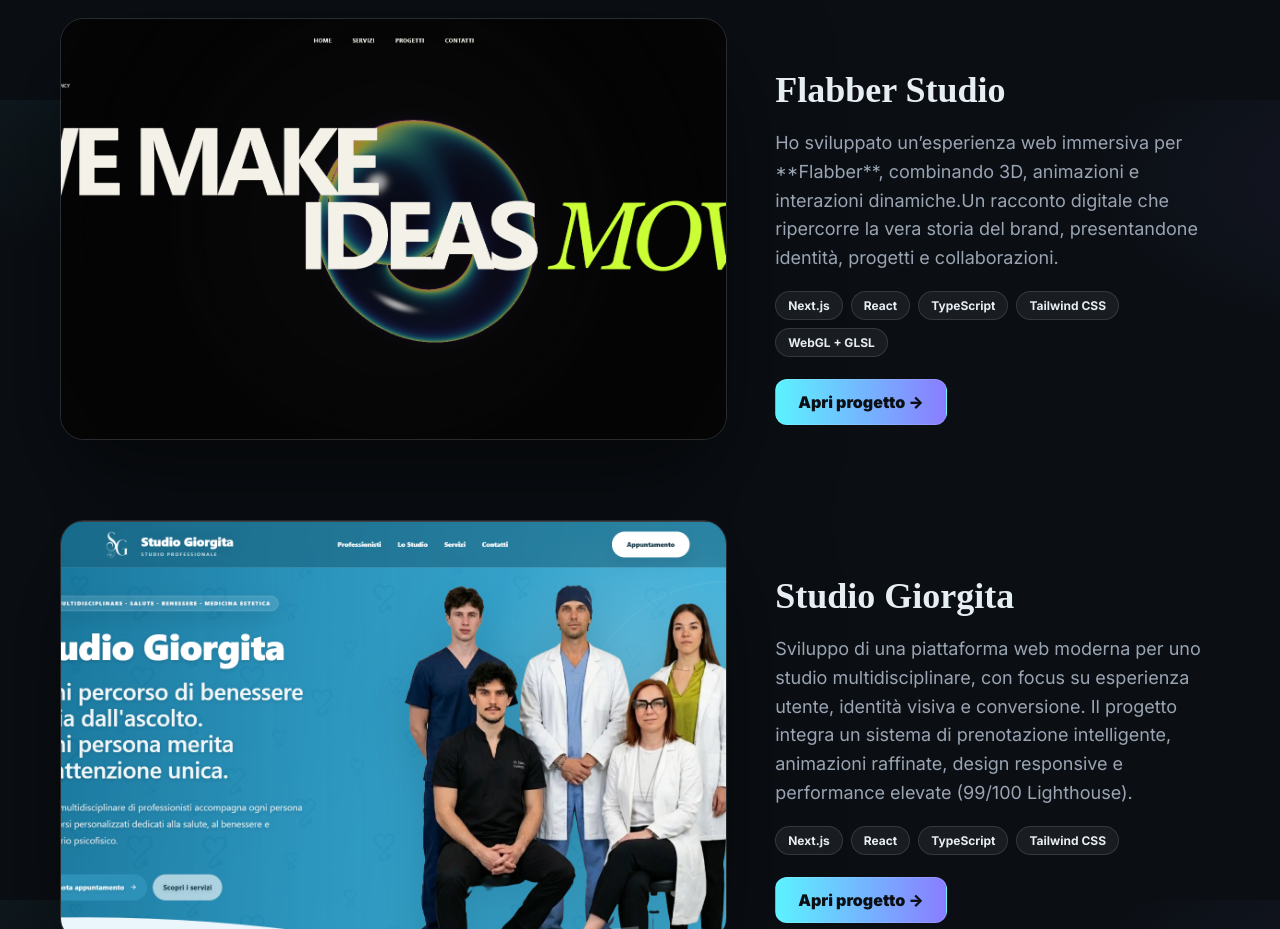
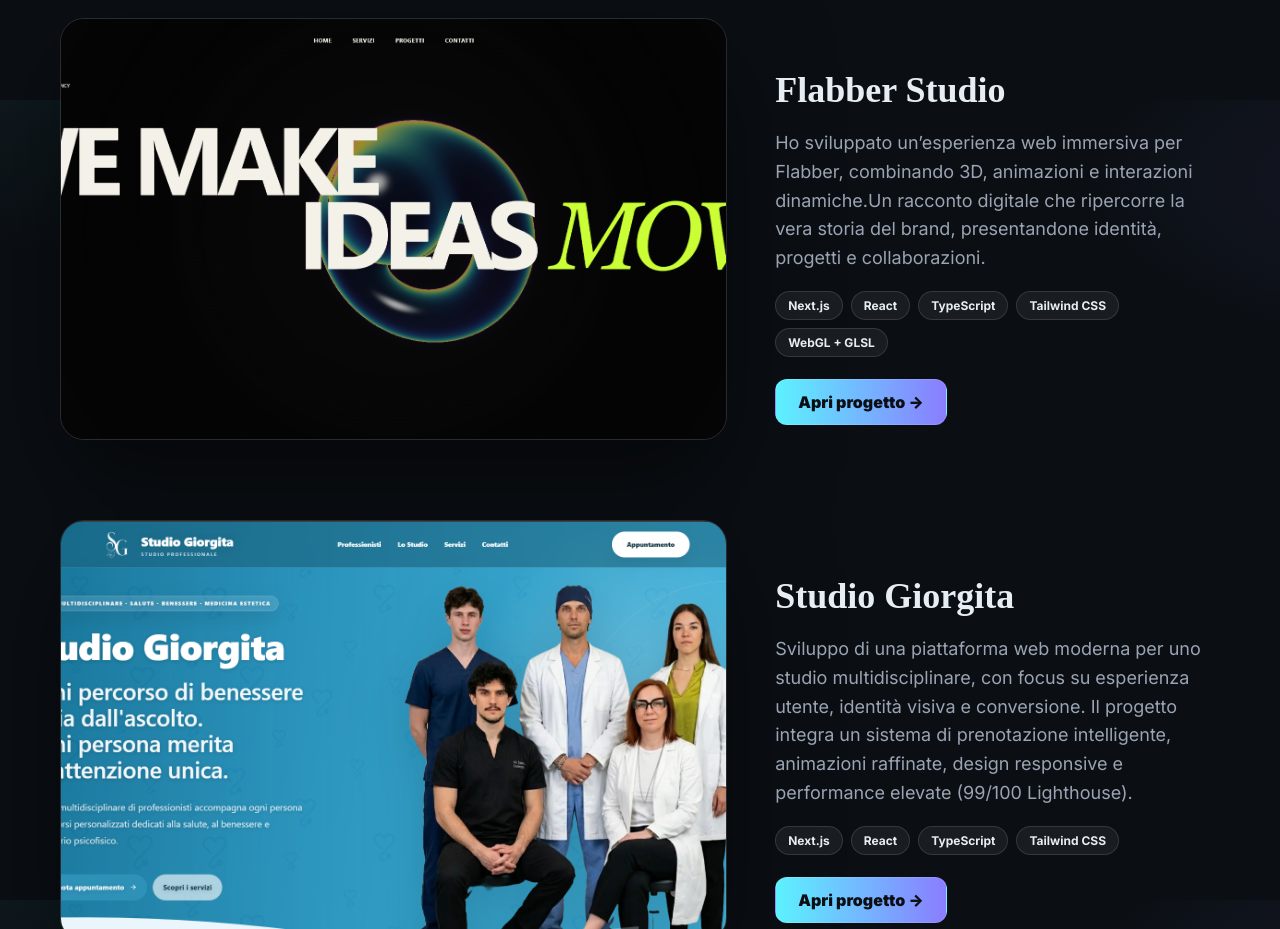
Before and after one commit to thomassalvaterra/portfolio, a Vue app: page / in a window 1280 px wide. Shown: the part 3900-4829 px from the top of the page. Built offline with nearby package versions, Linux system fonts and the light colour scheme.

Commit message:
change description in Flabber

```diff
--- a/src/components/Projects.vue
+++ b/src/components/Projects.vue
@@ -81,7 +81,7 @@
 const projects = [
   {
     title: 'Flabber Studio',
-    desc: 'Ho sviluppato un’esperienza web immersiva per **Flabber**, combinando 3D, animazioni e interazioni dinamiche.Un racconto digitale che ripercorre la vera storia del brand, presentandone identità, progetti e collaborazioni.',
+    desc: 'Ho sviluppato un’esperienza web immersiva per Flabber, combinando 3D, animazioni e interazioni dinamiche.Un racconto digitale che ripercorre la vera storia del brand, presentandone identità, progetti e collaborazioni.',
     tech: ['Next.js', 'React', 'TypeScript', 'Tailwind CSS', 'WebGL + GLSL'],
     image: '/project/Flabber.png',
     link: 'https://flabber.it/',
```
